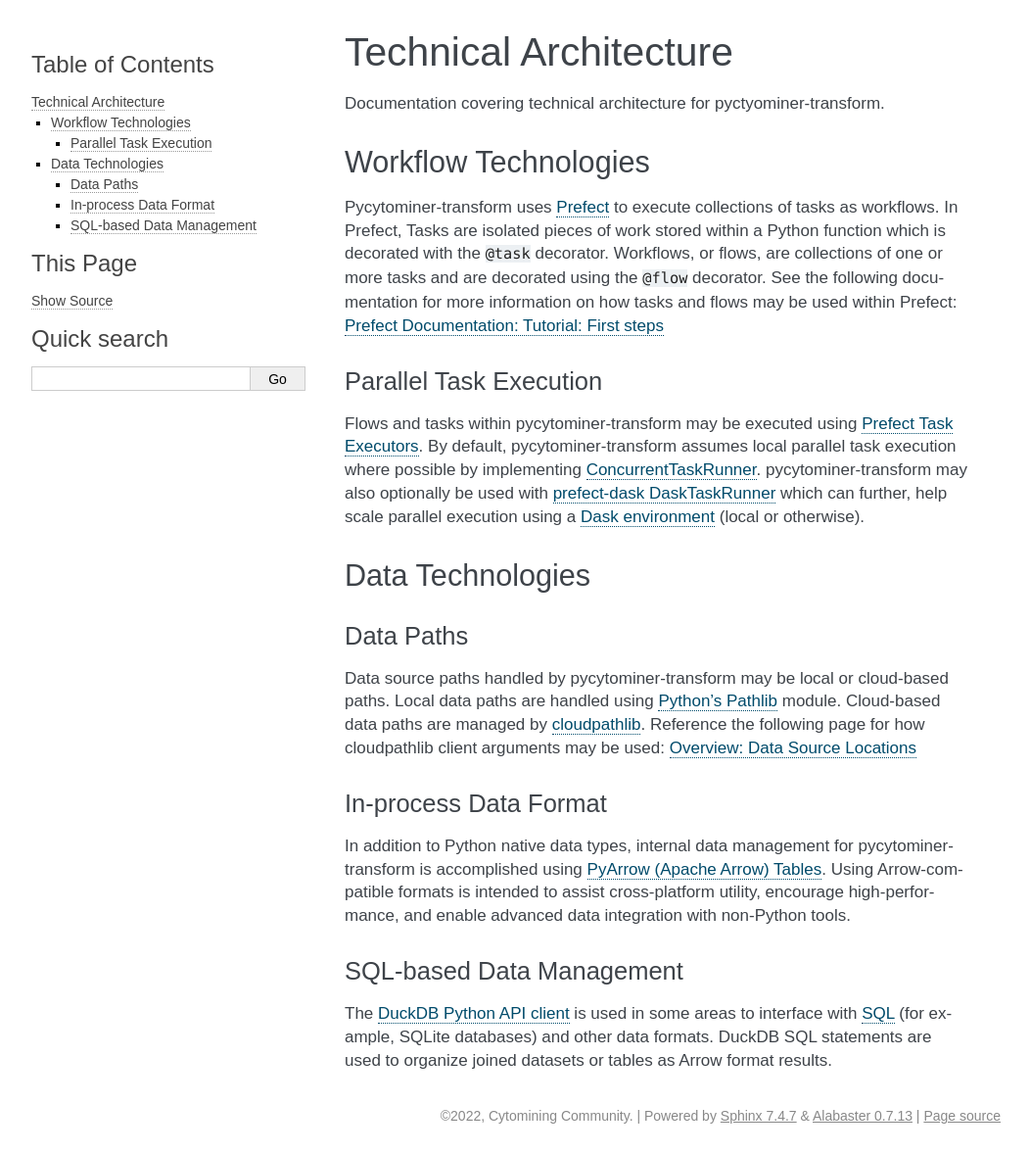
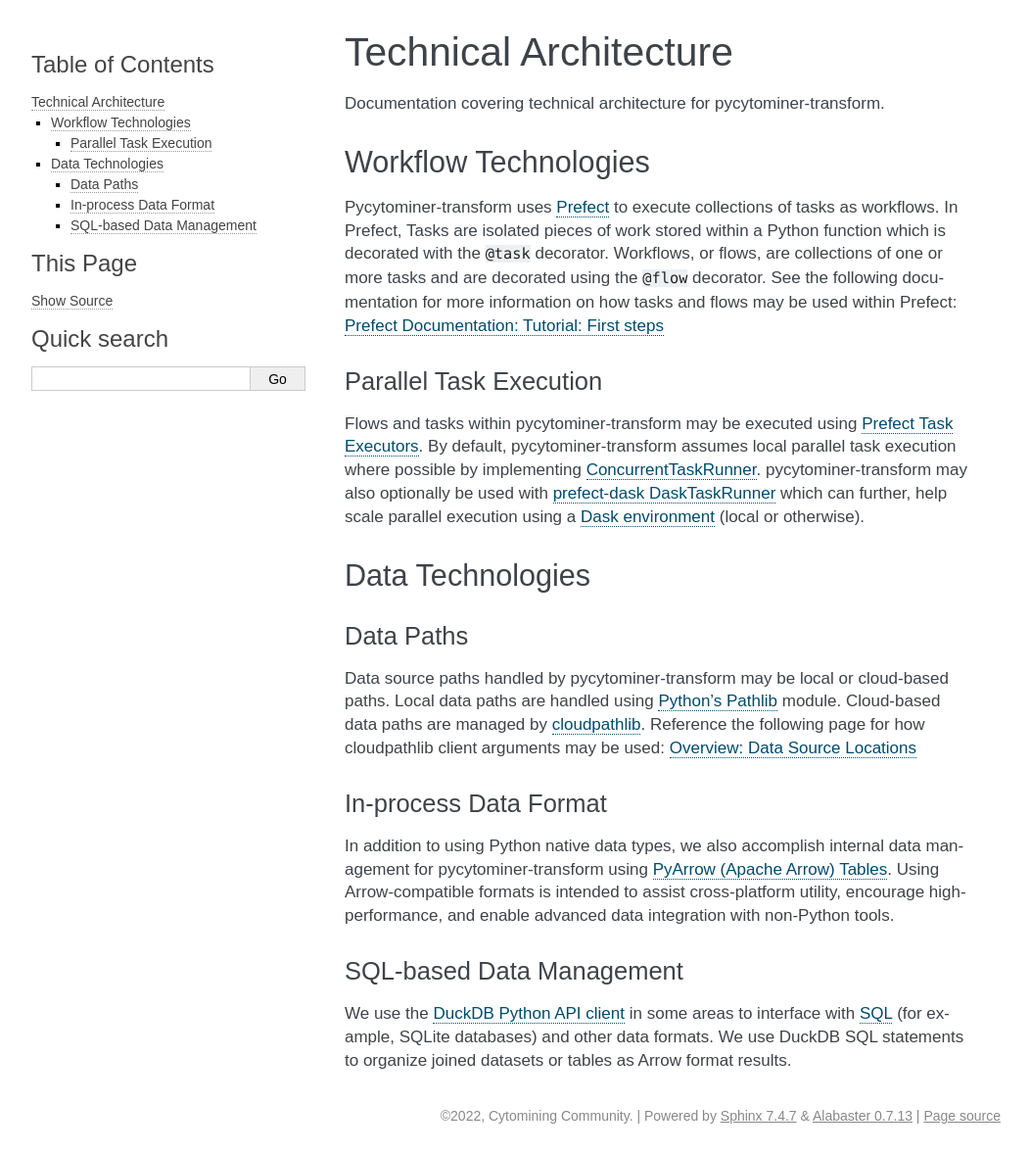
Before and after one commit to cytomining/CytoTable, a Sphinx documentation site: the page built from docs/source/architecture.technical.md, in a window 1280 px wide. Shown: the whole page at 98% size, without its empty margins (118-1170 px from the left). Built offline with Sphinx 7.4.7, drawn with Linux system fonts in a browser that asks for light colours.

Commit message:
Apply suggestions from code review
Co-authored-by: Gregory Way <gregory.way@gmail.com>

```diff
--- a/docs/source/architecture.technical.md
+++ b/docs/source/architecture.technical.md
@@ -1,6 +1,6 @@
 # Technical Architecture
 
-Documentation covering technical architecture for pyctyominer-transform.
+Documentation covering technical architecture for pycytominer-transform.
 
 ## Workflow Technologies
 
@@ -13,7 +13,7 @@
 
 Flows and tasks within pycytominer-transform may be executed using [Prefect Task Executors](https://docs.prefect.io/tutorials/execution/).
 By default, pycytominer-transform assumes local parallel task execution where possible by implementing [ConcurrentTaskRunner](https://docs.prefect.io/tutorials/execution/#concurrent-execution).
-pycytominer-transform may also optionally be used with [prefect-dask  DaskTaskRunner](https://prefecthq.github.io/prefect-dask/) which can further, help scale parallel execution using a [Dask environment](https://docs.dask.org/en/stable/) (local or otherwise).
+pycytominer-transform may also optionally be used with [prefect-dask DaskTaskRunner](https://prefecthq.github.io/prefect-dask/) which can further, help scale parallel execution using a [Dask environment](https://docs.dask.org/en/stable/) (local or otherwise).
 
 ## Data Technologies
 
@@ -26,10 +26,10 @@
 
 ### In-process Data Format
 
-In addition to Python native data types, internal data management for pycytominer-transform is accomplished using [PyArrow (Apache Arrow) Tables](https://arrow.apache.org/docs/python/generated/pyarrow.Table.html).
+In addition to using Python native data types, we also accomplish internal data management for pycytominer-transform using [PyArrow (Apache Arrow) Tables](https://arrow.apache.org/docs/python/generated/pyarrow.Table.html).
 Using Arrow-compatible formats is intended to assist cross-platform utility, encourage high-performance, and enable advanced data integration with non-Python tools.
 
 ### SQL-based Data Management
 
-The [DuckDB Python API client](https://duckdb.org/docs/api/python/overview) is used in some areas to interface with [SQL](https://en.wikipedia.org/wiki/SQL) (for example, SQLite databases) and other data formats.
-DuckDB SQL statements are used to organize joined datasets or tables as Arrow format results.
+We use the [DuckDB Python API client](https://duckdb.org/docs/api/python/overview) in some areas to interface with [SQL](https://en.wikipedia.org/wiki/SQL) (for example, SQLite databases) and other data formats.
+We use DuckDB SQL statements to organize joined datasets or tables as Arrow format results.
```
Also changed, not shown: readme.md (+2 -2 lines), 1 other file.
